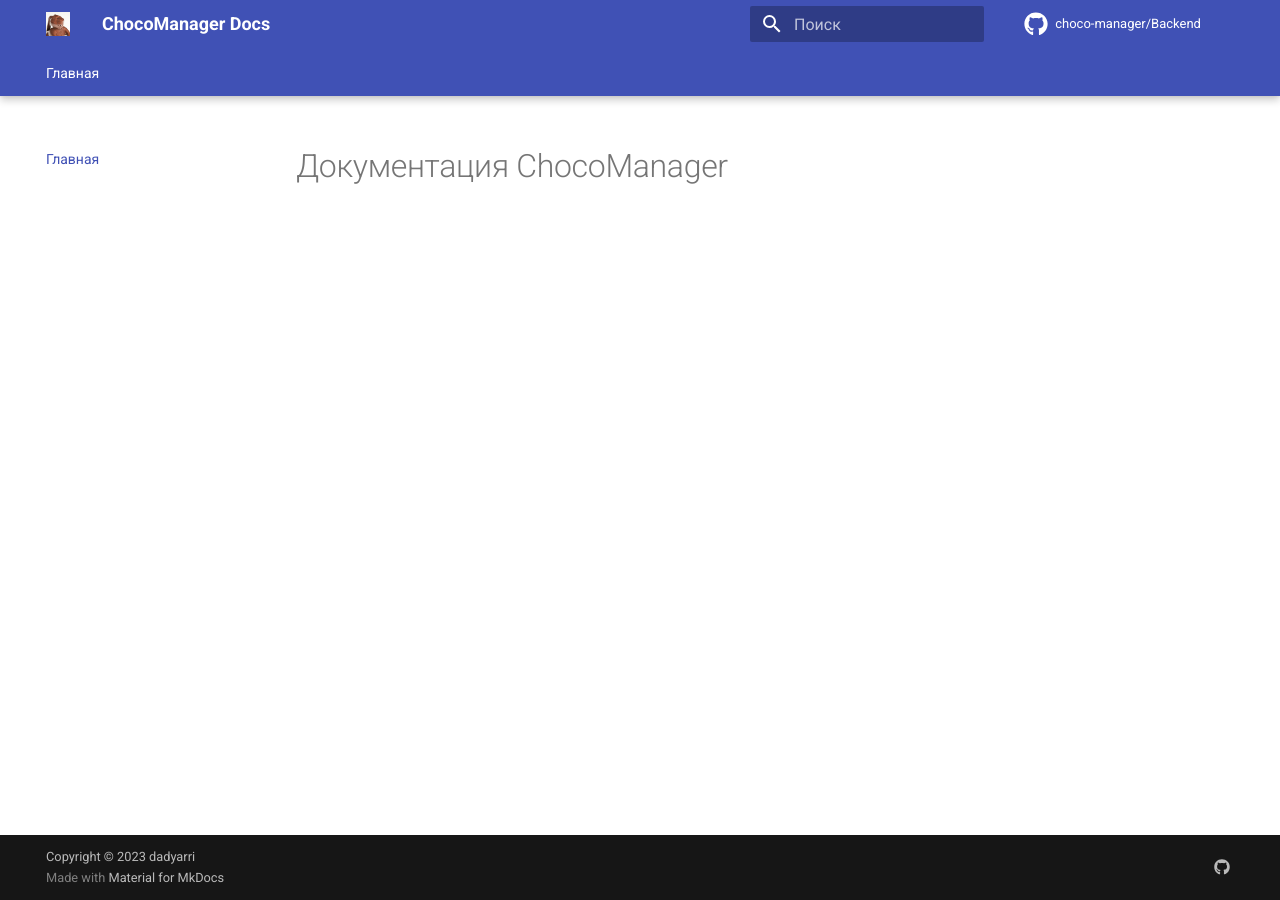
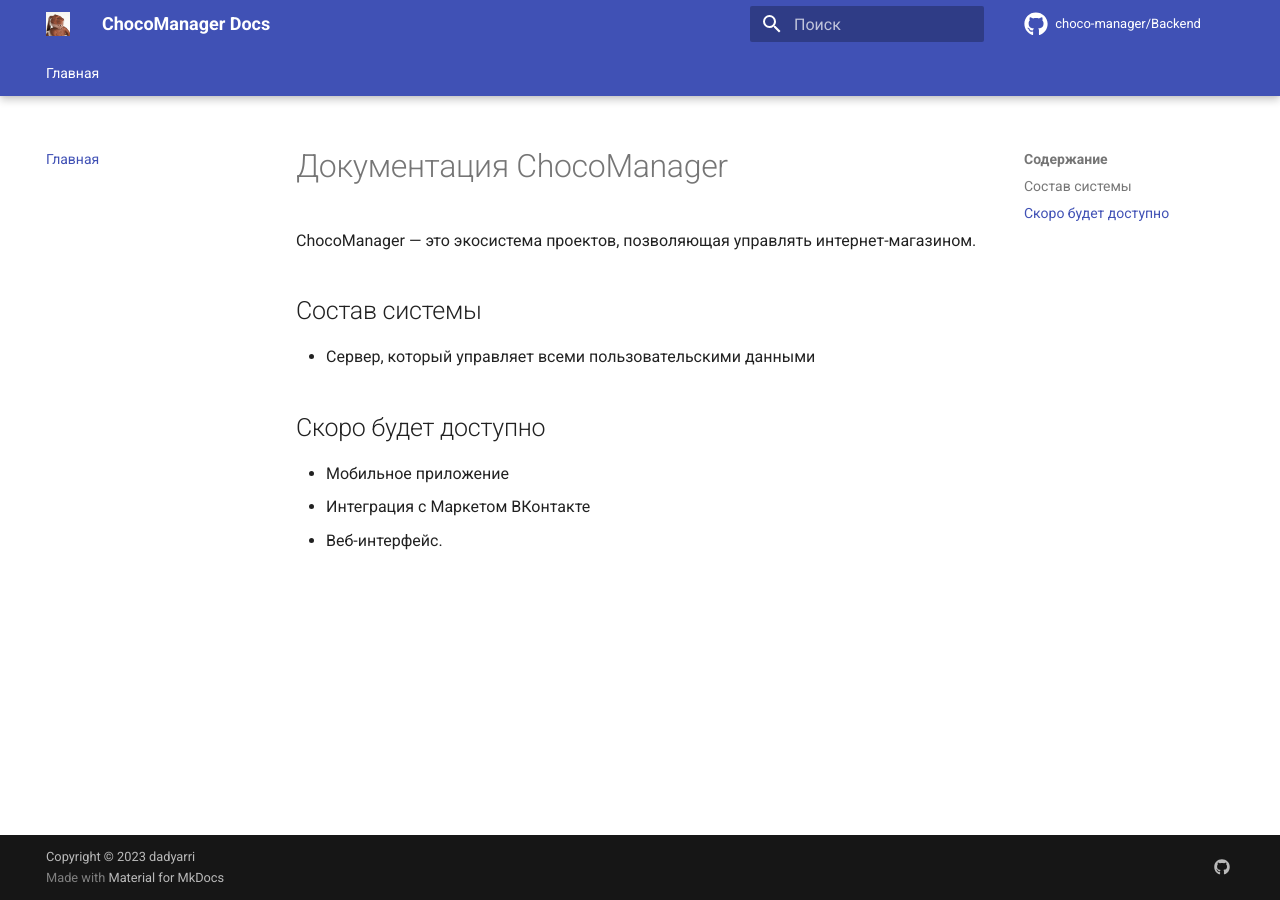
Before and after one commit to choco-manager/Docs, an MkDocs documentation site: the page built from docs/index.md, in a window 1280 px wide. Built offline with MkDocs 1.6.1 and Material for MkDocs 9.7.7, drawn with Linux system fonts in a browser that asks for light colours; comment, search, counter and statistics services are not loaded; the version menu is left out.

Commit message:
feat(docs): add some description

```diff
--- a/docs/index.md
+++ b/docs/index.md
@@ -1 +1,13 @@
 # Документация ChocoManager
+
+ChocoManager — это экосистема проектов, позволяющая управлять интернет-магазином.
+
+## Состав системы
+
+- Сервер, который управляет всеми пользовательскими данными
+
+## Скоро будет доступно
+
+- Мобильное приложение
+- Интеграция с Маркетом ВКонтакте
+- Веб-интерфейс.
```
